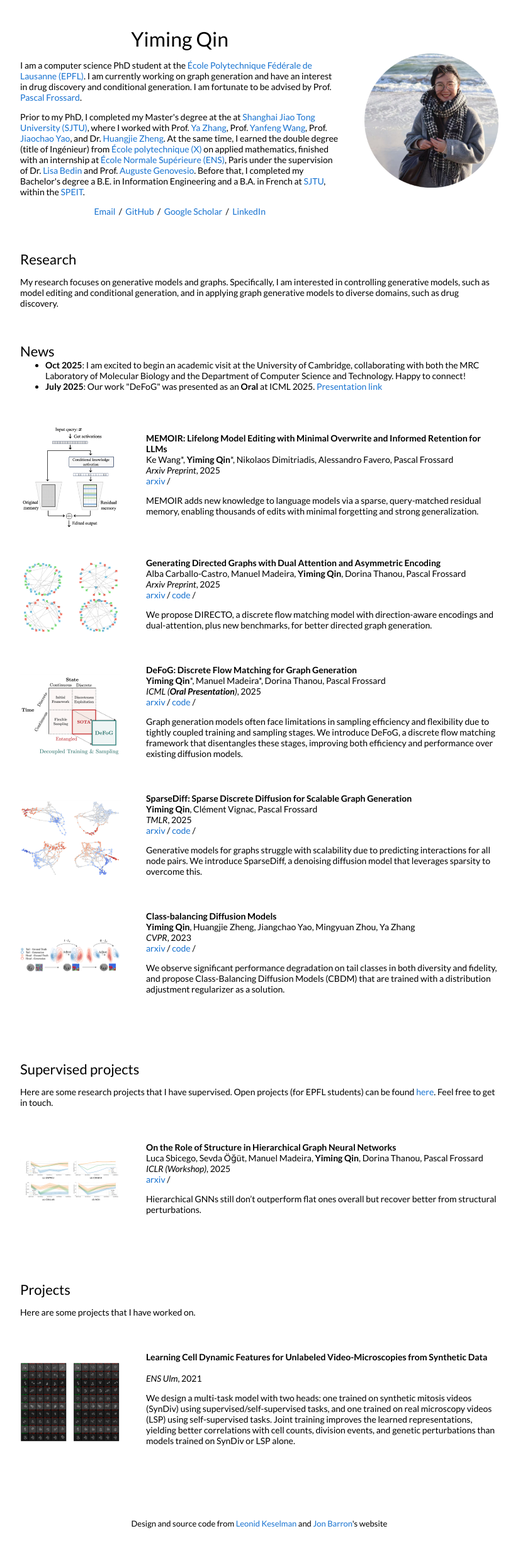
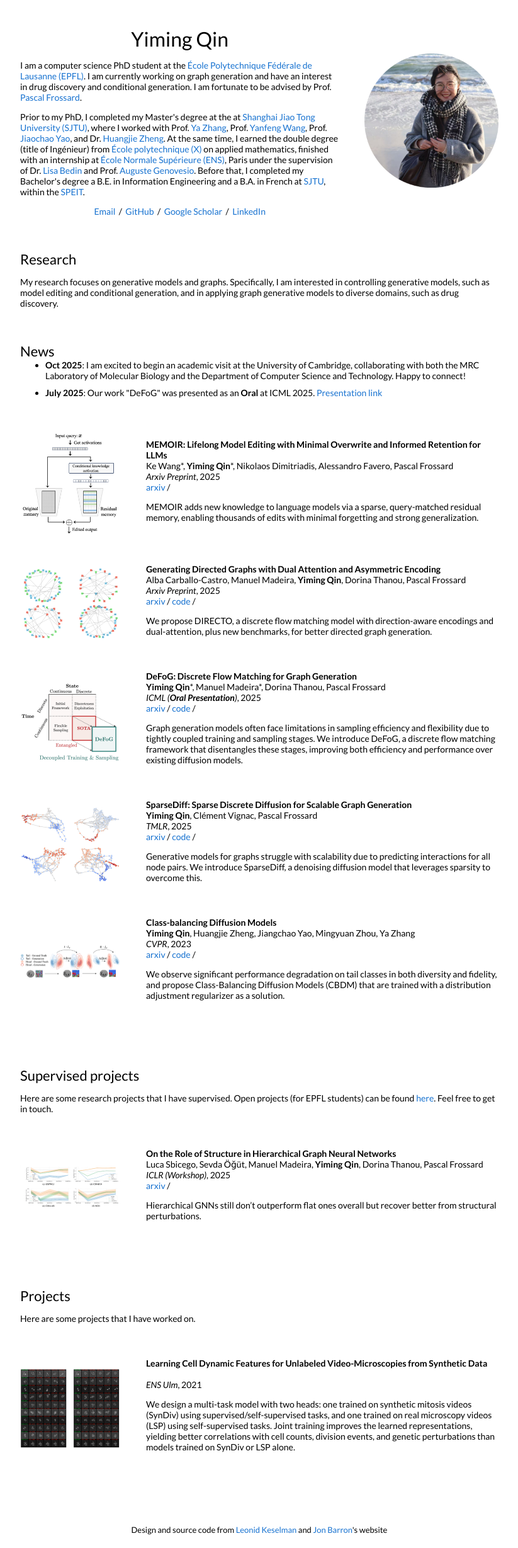
Before and after one commit to qym7/qym7.github.io, a Jekyll site: the page built from _posts/2025-07-01-MEMOIR.markdown, in a window 1280 px wide. Shown: the whole page at 63% size, without its empty margins (228-1051 px from the left). Built offline with Jekyll 4.4.1, drawn with Linux system fonts in a browser that asks for light colours.

Commit message:
Update default.html

```diff
--- a/_layouts/default.html
+++ b/_layouts/default.html
@@ -80,11 +80,11 @@
           <tr>
             <td style="padding:2.5%;width:100%;vertical-align:middle">
               <h2>News</h2>
-              <ul style="margin-top:0;">
-                <li>
+              <ul style="margin-top:0; list-style-position:outside;">
+                <li style="margin-bottom:10px;">
                   <b>Oct 2025</b>: I am excited to begin an academic visit at the University of Cambridge, collaborating with both the MRC Laboratory of Molecular Biology and the Department of Computer Science and Technology. Happy to connect!
                 </li>
-                <li>
+                <li style="margin-bottom:10px;">
                   <b>July 2025</b>: Our work "DeFoG" was presented as an <b>Oral</b> at ICML 2025. <a href="https://icml.cc/virtual/2025/oral/47238">Presentation link</a>
                 </li>
               </ul>
```
